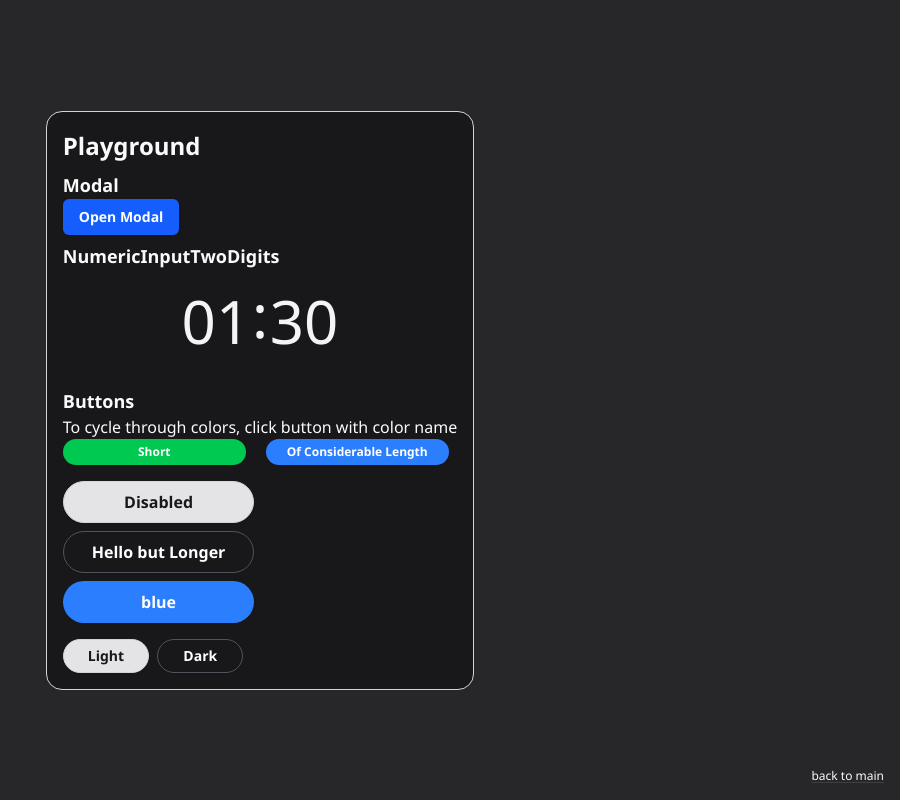
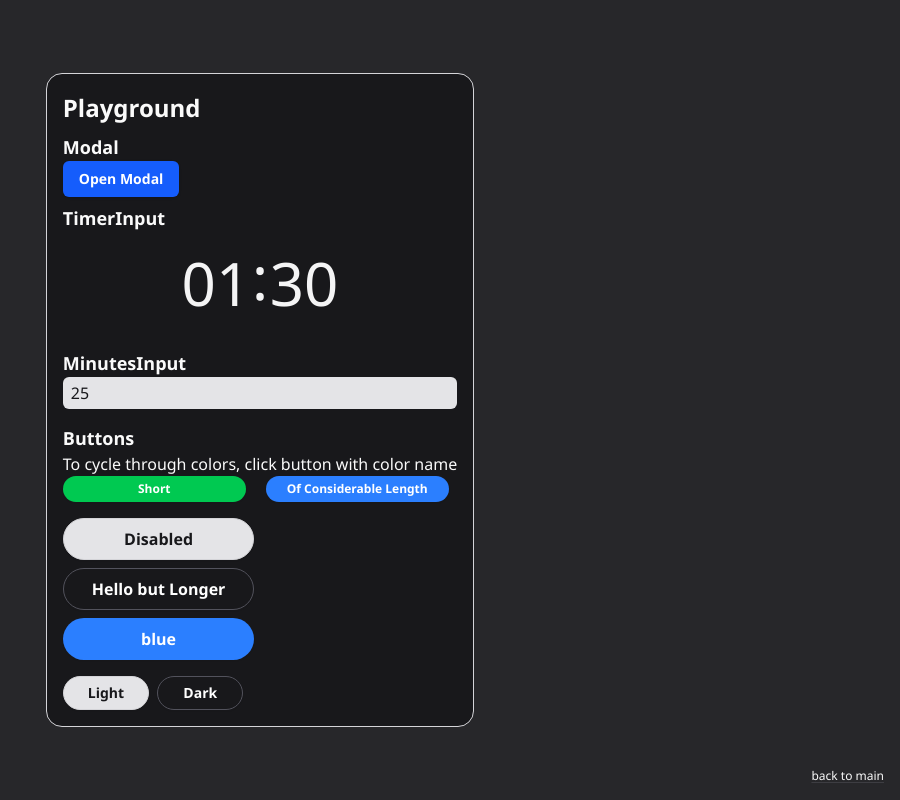
Before and after one commit to kevinashworth/pomodoro, a React (Vite) app: page /playground in a window 1280 px wide. Shown: the whole page, without its empty margins (380-1280 px from the left). Built offline with nearby package versions, Linux system fonts and the light colour scheme.

Commit message:
chore(playground): showcase numeric input variants
Replace the old numeric input heading and add a MinutesInput example alongside the timer editor.

```diff
--- a/src/pages/playground.tsx
+++ b/src/pages/playground.tsx
@@ -3,6 +3,7 @@ import { Link } from "react-router-dom";
 
 import Button, { variants } from "@/components/button";
 import ButtonGroup from "@/components/button-group";
+import MinutesInput from "@/components/numeric-input/minutes-input";
 import PlaygroundDialog from "@/components/playground-dialog";
 import TimerInput from "@/components/timer-inputs/timer-input";
 
@@ -14,6 +15,7 @@ const initialColor = colors[0] as ButtonVariant;
 function PlaygroundPage() {
   const [longColor, setLongColor] = useState<ButtonVariant>(initialColor);
   const [remainingSeconds, setRemainingSeconds] = useState(90);
+  const [minutes, setMinutes] = useState(25);
 
   function handleChangeColor() {
     setLongColor((currentColor) => {
@@ -35,8 +37,10 @@ function PlaygroundPage() {
         <h1>Playground</h1>
         <h2 className="mt-2">Modal</h2>
         <PlaygroundDialog />
-        <h2 className="mt-2">NumericInputTwoDigits</h2>
+        <h2 className="mt-2">TimerInput</h2>
         <TimerInput remainingSeconds={remainingSeconds} setRemainingSeconds={setRemainingSeconds} />
+        <h2 className="mt-4">MinutesInput</h2>
+        <MinutesInput testId="playground-minutes" value={minutes} onChange={setMinutes} />
         <h2 className="mt-4">Buttons</h2>
         <p>To cycle through colors, click button with color name</p>
         <div className="flex flex-col gap-4">
```
